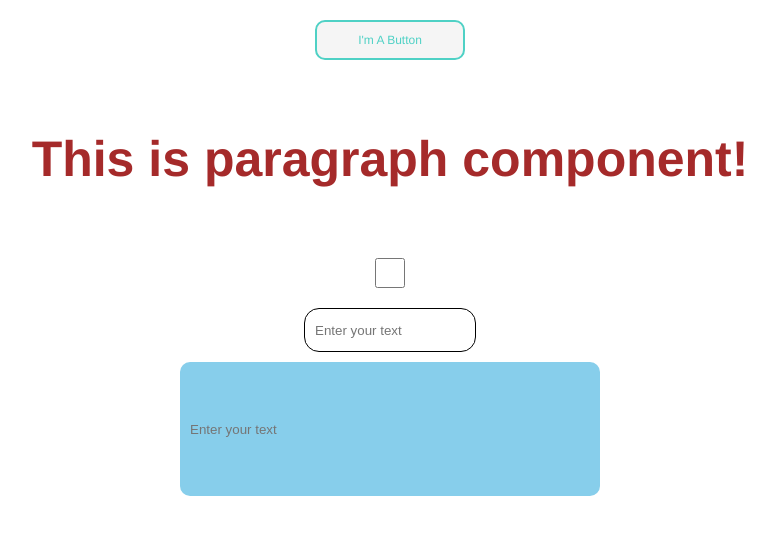
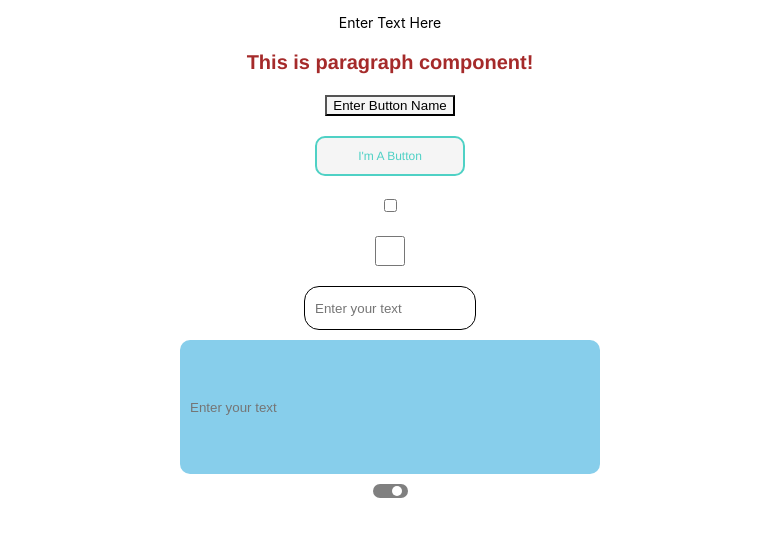
Before and after one commit to Zeeeforzain/Components, a React (Create React App) app: page / in a window 1280 px wide. Shown: the top 536 px of the page, without its empty margins (250-1025 px from the left). Built offline with nearby package versions, Linux system fonts and the light colour scheme.

Commit message:
Done with Toggle Sswitch

```diff
--- a/src/App.jsx
+++ b/src/App.jsx
@@ -2,17 +2,28 @@ import "./App.css";
 import Button from "./Components/Button";
 import Checkbox from "./Components/Checkbox";
 import Paragraph from "./Components/Paragraph";
+import Switch from "./Components/Switch";
 import TextField from "./Components/TextField";
 
 function App() {
   return (
     <div className="App">
-      <Button btnName="I'm A Button"
+      <Paragraph/>
+      <Paragraph
+        paragraphText="This is paragraph component!"
+        color="Brown"
+        fontSize="20px"
+        fontFamily="Helvetica"
+        fontWeight="700"
+      />
+      <Button/>
+      <Button
+        btnName="I'm A Button"
         backgroundColor="whitesmoke"
         width="150px"
         height="5vh"
         border="2px solid #4FD1C5"
-      margin='20px'
+        margin="20px"
         borderRadius="10px"
         color="#4FD1C5"
         cursor="pointer"
@@ -20,26 +31,31 @@ function App() {
         fontFamily="Helvetica"
         fontWeight="500"
       />
-      <Paragraph
-      paragraphText="This is paragraph component!"
-      color="Brown"
-      fontSize="50px"
-      fontFamily="Helvetica"
-      fontWeight="700"
-      />
-      <Checkbox width="50px" height="30px" margin='20px'/>
+      <Checkbox/>
+      <Checkbox width="50px" height="30px" margin="20px" />
       <TextField />
       <TextField
       type="text"
       placeHolder="Enter your text"
       width="400px"
-        height='16vh'
-        margin-top='10px'
-        border='none'
-        padding='3px 10px'
-        color='white'
-        borderRadius='10px'
-        backgroundColor='skyblue'
+      height="16vh"
+      margin-top="10px"
+      border="none"
+      padding="3px 10px"
+      color="white"
+      borderRadius="10px"
+      backgroundColor="skyblue"
+      />
+      <Switch containerWidth='35px'
+       containerHeight='14px'
+       toggleSize='10px'
+        toggleColor="white"
+        colorOnTrue="#4FD1C5"
+        backgroundColor="grey"
+        toggleRadius="15px"
+        containerRadius="30px"
+        movement="20px"
+        margin='10px'
         />
     </div>
   );
--- a/src/Components/Switch.js
+++ b/src/Components/Switch.js
@@ -1,9 +1,89 @@
-import React from 'react';
+import React from "react";
 
-export default function Switch() {
+export default function Switch(props) {
   return (
     <div>
+      <style>
+        {`
+          .switch {
+            position: relative;
+            display: inline-block;
+            width:${props.containerWidth};
+            height:${props.containerHeight};
+            margin:${props.margin}
+          }
 
+          /* Hide default HTML checkbox */
+          .switch input {
+            opacity: 0;
+            width: 0;
+            height: 0;
+          }
+
+          /* The slider */
+          .slider {
+            position: absolute;
+            cursor: pointer;
+            top: 0;
+            left: 0;
+            right: 0;
+            bottom: 0;
+            background-color: ${props.backgroundColor};
+            -webkit-transition: .4s;
+            transition: .4s;
+          }
+
+          .slider:before {
+            position: absolute;
+            content: "";
+            height:${props.toggleSize};
+            width: ${props.toggleSize};
+            margin: 2px;
+            background-color: ${props.toggleColor};
+            -webkit-transition: .4s;
+            transition: .4s;
+          }
+
+          input:checked + .slider {
+            background-color: ${props.colorOnTrue};
+          }
+
+          input:focus + .slider {
+            box-shadow: 0 0 1px #2196F3;
+          }
+
+          input:checked + .slider:before {
+            -webkit-transform: translateX(${props.movement});
+            -ms-transform: translateX(${props.movement});
+            transform: translateX(${props.movement});
+          }
+
+          /* Rounded sliders */
+          .slider.round {
+            border-radius: ${props.containerRadius};
+          }
+
+          .slider.round:before {
+            border-radius: ${props.toggleRadius};
+          }
+        `}
+      </style>
+      <label className="switch">
+        <input type="checkbox" />
+        <span className="slider round"></span>
+      </label>
     </div>
   );
 }
+Switch.defaultProps = {
+  containerWidth :'35px',
+       containerHeight:'14px',
+       toggleSize:'10px',
+        toggleColor:'white',
+        colorOnTrue:'black',
+        backgroundColor:"grey",
+        toggleRadius:"10px",
+        containerRadius:"30px",
+        movement:"20px",
+        margin:'10px'
+};
--- a/src/Components/TextField.js
+++ b/src/Components/TextField.js
@@ -3,6 +3,7 @@ import React from 'react';
 export default function TextField(props) {
   return (
     <div>
+
       <input
       type={props.type}
       placeholder={props.placeHolder}
```
Lines whose indentation alone changed are shown as unchanged.
